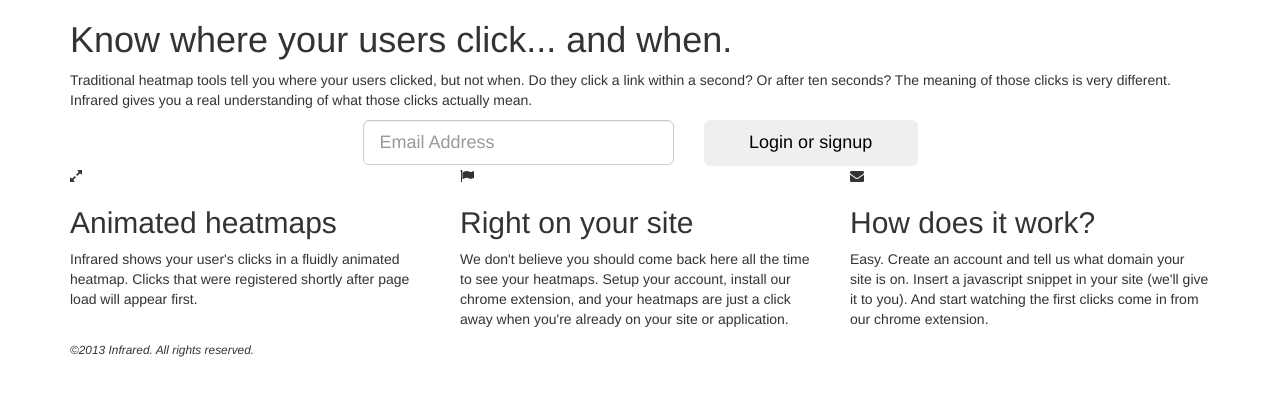
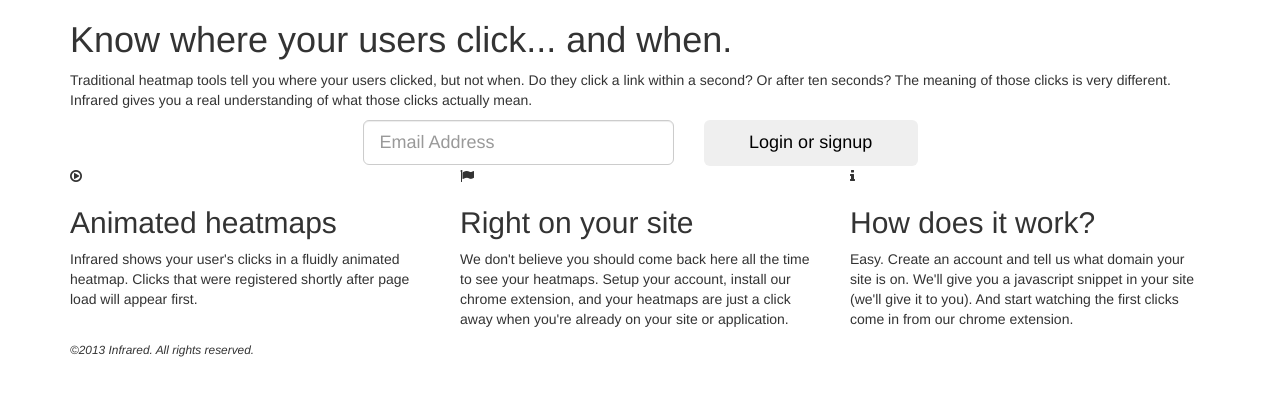
Before and after one commit to wkjagt/infrared, a PHP site: template Infrared/templates/front.html.twig in a window 1280 px wide. Shown: the part 20-416 px from the top of the page. Run offline with PHP 8.4, Linux system fonts and the light colour scheme; the template is opened without the code that fills it, so the values that code supplies are empty; some libraries are stand-ins or nearby versions.

Commit message:
change icons on landing page

```diff
--- a/Infrared/templates/front.html.twig
+++ b/Infrared/templates/front.html.twig
@@ -32,7 +32,7 @@
 <section id="features">
     <div class="col-md-4 col-sm-4">
         <div class="feature-box">
-            <i class="icon icon-resize-full"></i>
+            <i class="icon icon-play-circle"></i>
             <h2>Animated heatmaps</h2>
             <p>
                 Infrared shows your user's clicks in a fluidly animated heatmap.
@@ -55,11 +55,11 @@
 
     <div class="col-md-4 col-sm-4">
         <div class="feature-box">
-            <i class="hicon icon-envelope"></i>
+            <i class="hicon icon-info"></i>
             <h2>How does it work?</h2>
             <p>
                 Easy. Create an account and tell us what domain your site is on.
-                Insert a javascript snippet in your site (we'll give it to you).
+                We'll give you a javascript snippet in your site (we'll give it to you).
                 And start watching the first clicks come in from our chrome extension.
             </p>
         </div><!--feature-box-->
```
